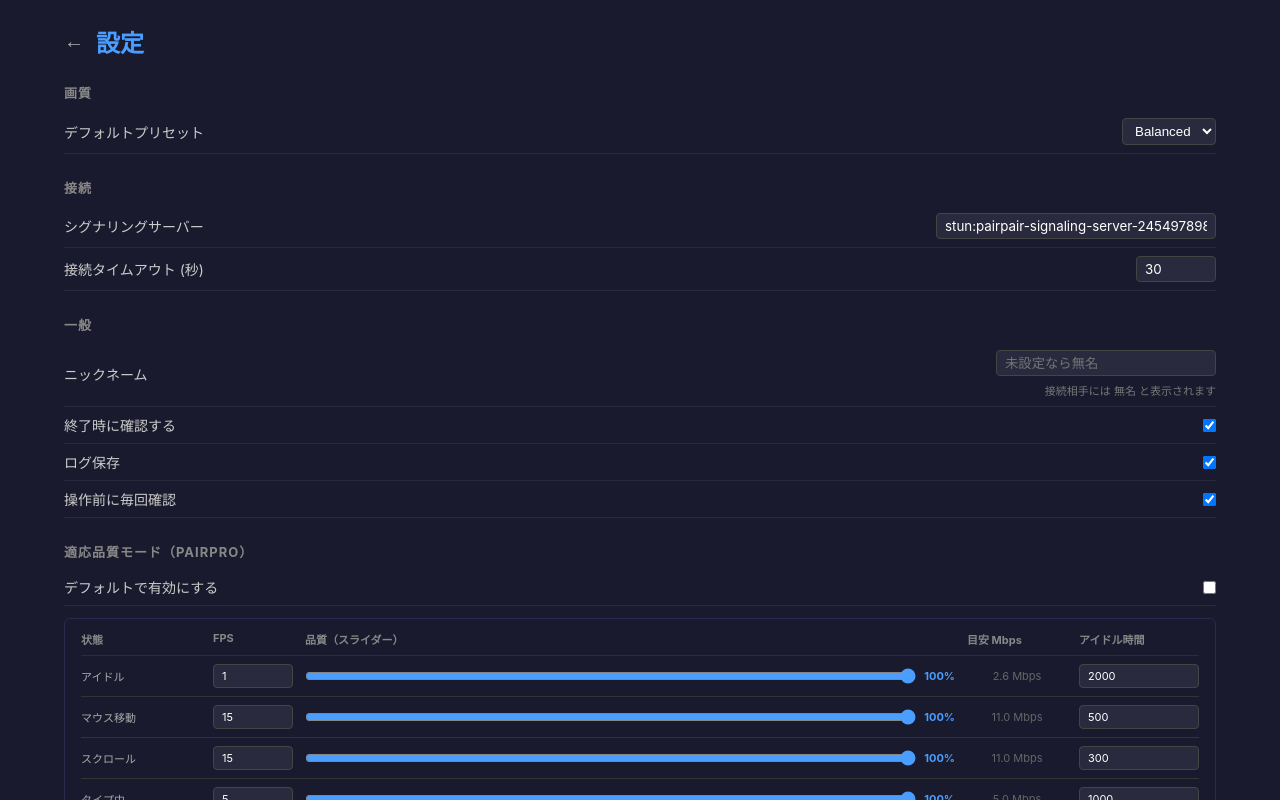
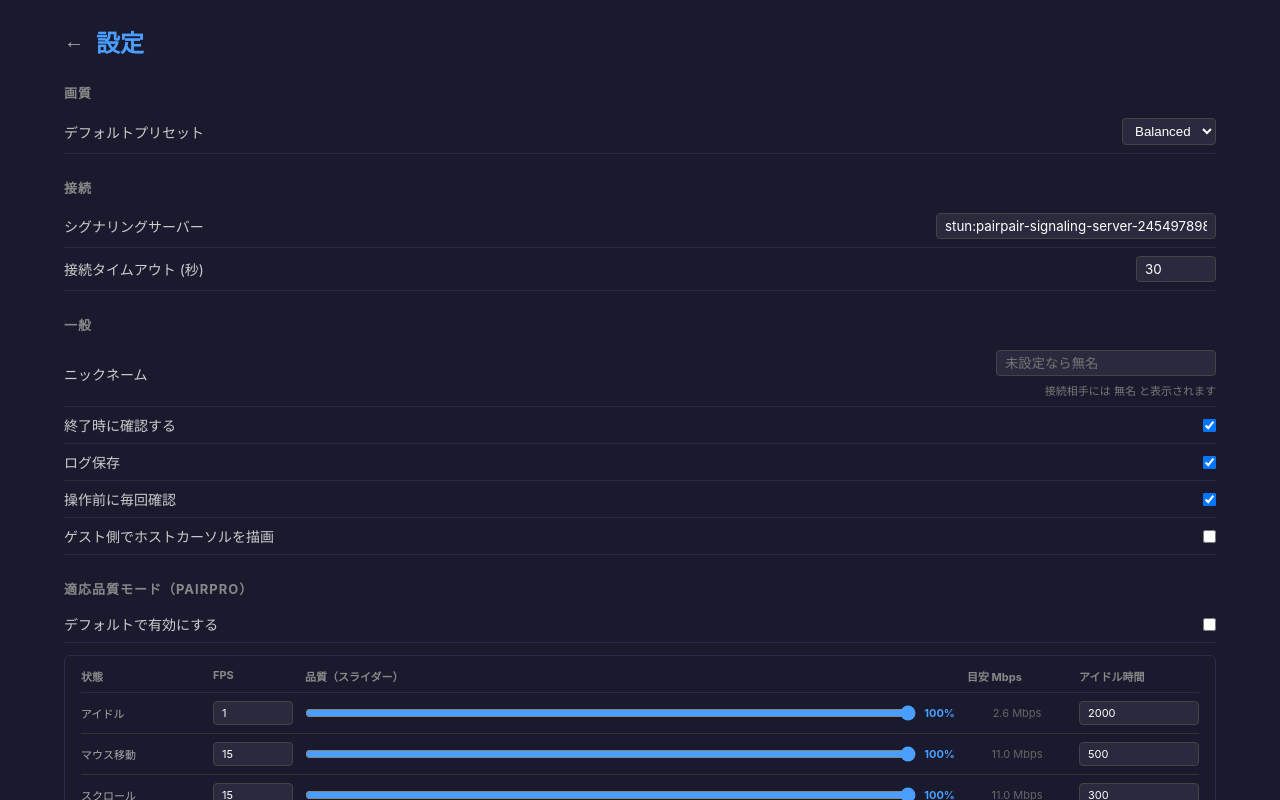
Before and after one commit to satoshikosugi/pairpair, a React (Vite) app in the folder apps/desktop/: page / in a window 1280 px wide. Both pictures are taken after a click on the button "設定". Built offline with nearby package versions, Linux system fonts and the light colour scheme; what @cloudflare/opaque-ts would draw is missing.

Commit message:
feat(cursor): add setting to toggle host cursor visibility on guest side

```diff
--- a/apps/desktop/src/main/ipc/settings.ipc.ts
+++ b/apps/desktop/src/main/ipc/settings.ipc.ts
@@ -13,7 +13,7 @@ function getStore(): Store {
         defaultPreset: "Balanced",
         stunServer: "stun:stun.l.google.com:19302",
         connectionTimeout: 30,
-        showCursor: true,
+        showCursor: false,
         confirmOnExit: true,
         saveLastSettings: true,
         logEnabled: true,
--- a/apps/desktop/src/renderer/routes/SessionPage.tsx
+++ b/apps/desktop/src/renderer/routes/SessionPage.tsx
@@ -59,6 +59,7 @@ const ROLE_SWITCH_READY_MAX_RETRIES = 24;
 const ROLE_SWITCH_COMPLETION_TIMEOUT_MS = 15000;
 const SPOTLIGHT_DURATION_MS = 3000;
 const HOST_CURSOR_SEND_INTERVAL_MS = 33;
+const HOST_CURSOR_REFRESH_MS = 500;
 
 function getToolboxBounds(
   panelWidth: number,
@@ -139,7 +140,7 @@ export function SessionPage(): React.ReactElement {
     sessionPermissions,
     clipboardHistory,
   } = useSessionStore();
-  const { pairproProfiles, wheelDirection, saveToElectron, lastSourceName, lastSourceDisplayId, recentSession, setRecentSession, nickname } = useSettingsStore();
+  const { pairproProfiles, wheelDirection, saveToElectron, lastSourceName, lastSourceDisplayId, recentSession, setRecentSession, nickname, showCursor } = useSettingsStore();
   const localNickname = normalizeNickname(nickname);
   const remoteGuestName = normalizeNickname(guestDeviceName);
   const remoteHostName = normalizeNickname(hostDeviceName);
@@ -1254,9 +1255,13 @@ export function SessionPage(): React.ReactElement {
 
         const prev = hostCursorRef.current;
         const prevVisible = prev?.visible ?? false;
+        const shouldRefreshVisibleCursor =
+          cursor.visible &&
+          (!prev || cursor.timestamp - prev.timestamp >= HOST_CURSOR_REFRESH_MS);
         const changed =
           prevVisible !== cursor.visible ||
           prev?.kind !== cursor.kind ||
+          shouldRefreshVisibleCursor ||
           (cursor.visible && (
             !prev ||
             Math.abs(prev.x - cursor.x) > 0.001 ||
@@ -1286,6 +1291,11 @@ export function SessionPage(): React.ReactElement {
       hostCursorRef.current = null;
     };
   }, [isHost]);
+
+  useEffect(() => {
+    if (showCursor) return;
+    setHostCursor(null);
+  }, [showCursor]);
 
   useEffect(() => {
     const handler = (message: ControlMessage) => {
@@ -1336,7 +1346,7 @@ export function SessionPage(): React.ReactElement {
         }
         case "host.cursor": {
           if (isHost) return;
-          setHostCursor(message.cursor.visible ? message.cursor : null);
+          setHostCursor(showCursor && message.cursor.visible ? message.cursor : null);
           break;
         }
         case "spotlight.show": {
@@ -1427,6 +1437,7 @@ export function SessionPage(): React.ReactElement {
     setCursorWithTimeout,
     setSpotlightWithTimeout,
     setError,
+    showCursor,
     syncHostOverlay,
     upsertStrokePoint,
   ]);
@@ -2005,7 +2016,7 @@ export function SessionPage(): React.ReactElement {
       <RemoteVideoView
         annotations={annotations}
         remoteCursor={null}
-        hostCursor={isHost ? null : hostCursor}
+        hostCursor={isHost || !showCursor ? null : hostCursor}
         spotlight={spotlight}
         markerEnabled={markerEnabled}
         onMarkerStart={beginMarkerStroke}
--- a/apps/desktop/src/renderer/routes/SettingsPage.tsx
+++ b/apps/desktop/src/renderer/routes/SettingsPage.tsx
@@ -108,6 +108,15 @@ export function SettingsPage(): React.ReactElement {
             checked={settings.requirePermissionConfirm}
             onChange={(e) => {
               void handleChange("requirePermissionConfirm", e.target.checked);
+            }}
+          />
+        </SettingItem>
+        <SettingItem label="ゲスト側でホストカーソルを描画">
+          <input
+            type="checkbox"
+            checked={settings.showCursor}
+            onChange={(e) => {
+              void handleChange("showCursor", e.target.checked);
             }}
           />
         </SettingItem>
--- a/apps/desktop/src/renderer/store/settings-store.ts
+++ b/apps/desktop/src/renderer/store/settings-store.ts
@@ -42,7 +42,7 @@ export const useSettingsStore = create<SettingsState>((set) => ({
   defaultPreset: "Balanced",
   stunServer: "stun:pairpair-signaling-server-245497898064.asia-northeast1.run.app:3478",
   connectionTimeout: 30,
-  showCursor: true,
+  showCursor: false,
   confirmOnExit: true,
   saveLastSettings: true,
   logEnabled: true,
@@ -89,7 +89,7 @@ export const useSettingsStore = create<SettingsState>((set) => ({
         defaultPreset: (settings.defaultPreset as QualityPresetName) ?? "Balanced",
         stunServer: (settings.stunServer as string) ?? "stun:pairpair-signaling-server-245497898064.asia-northeast1.run.app:3478",
         connectionTimeout: (settings.connectionTimeout as number) ?? 30,
-        showCursor: (settings.showCursor as boolean) ?? true,
+        showCursor: (settings.showCursor as boolean) ?? false,
         confirmOnExit: (settings.confirmOnExit as boolean) ?? true,
         saveLastSettings: (settings.saveLastSettings as boolean) ?? true,
         logEnabled: (settings.logEnabled as boolean) ?? true,
```
